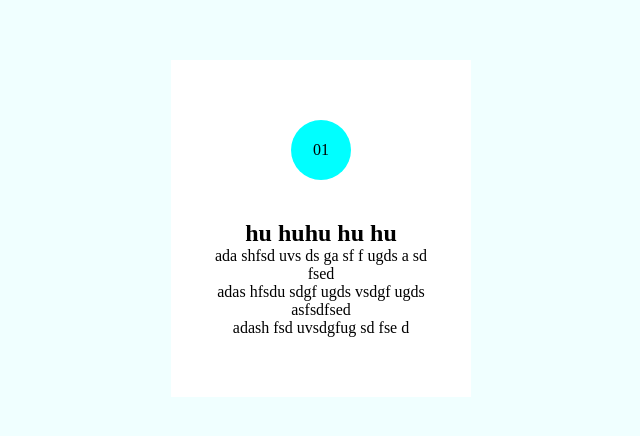
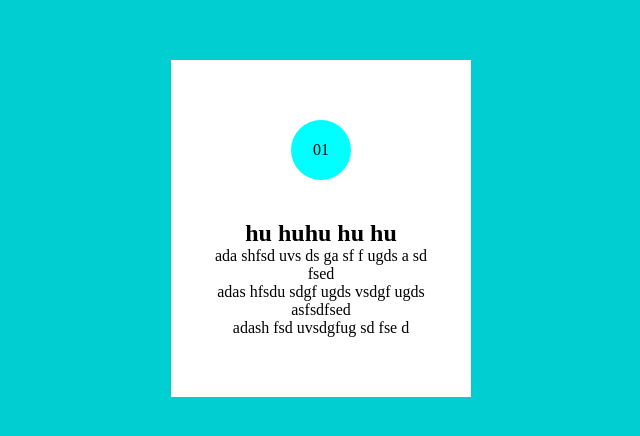
Before and after one commit to chiyuCoder/cssEffectsCollect, a plain HTML site: page serviceBox.html in a window 1280 px wide. Shown: the part 172-608 px from the top of the page, without its empty margins (319-959 px from the left). Drawn offline with Linux system fonts and the light colour scheme.

Commit message:
change bg of serviceBox

```diff
--- a/src/serviceBox.css
+++ b/src/serviceBox.css
@@ -10,7 +10,7 @@ body {
     display: flex;
     align-items: center;
     justify-content: center;
-    background: azure;
+    background: darkturquoise;
 }
 
 .card {
```
